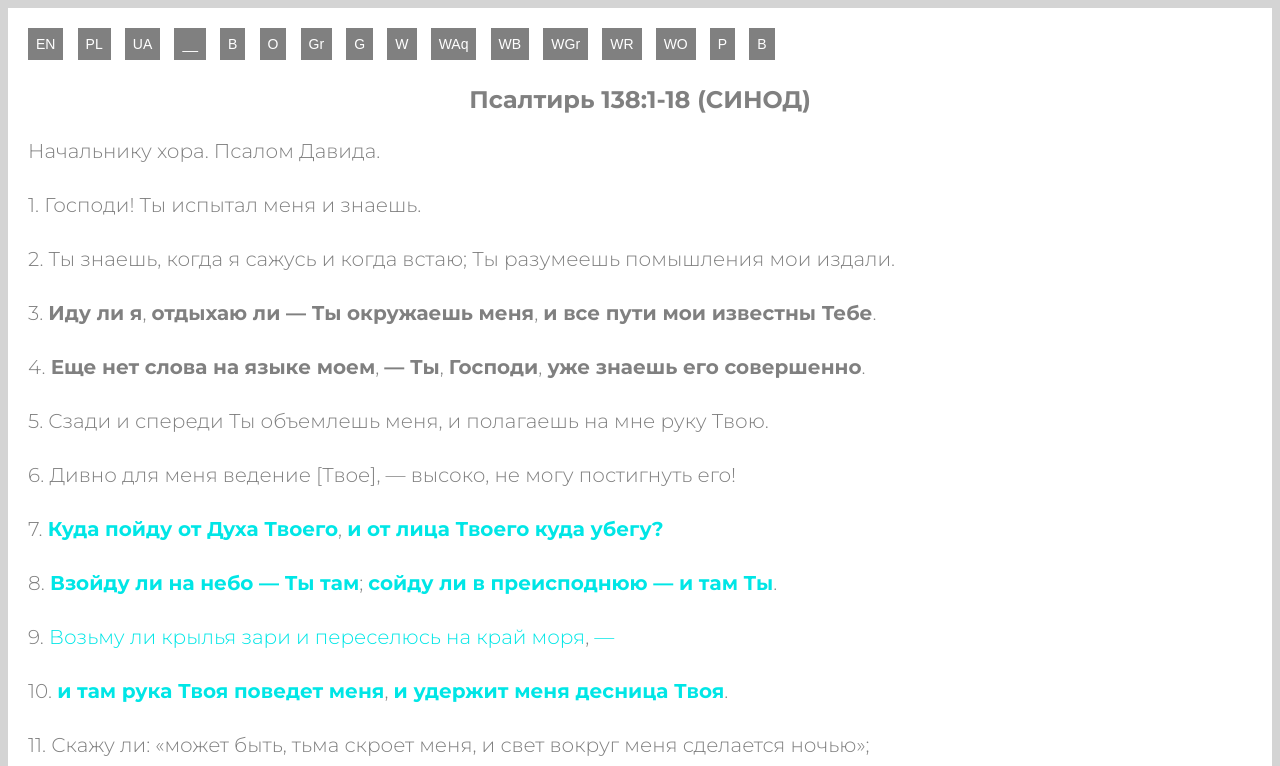
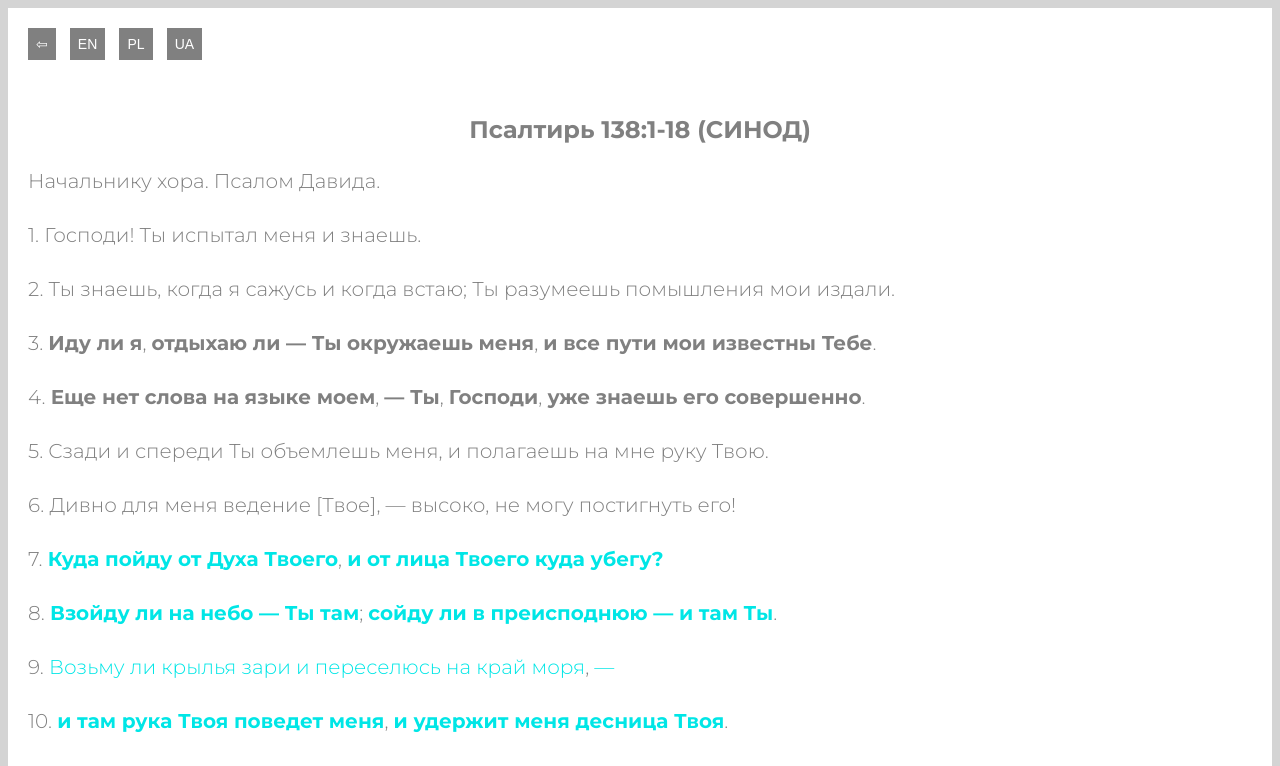
Before and after one commit to j-fullstack-d/Bible-Verses-white-grey--RU, a plain HTML site: page index.html in a window 1280 px wide. Shown: the top 766 px of the page. Drawn offline with Linux system fonts and the light colour scheme.

Commit message:
Updated index.html

```diff
--- a/index.html
+++ b/index.html
@@ -13,22 +13,15 @@
 <body class="body">
   <main class="main">
     <section class="section">
+      <button class="section__button"><a class="section__button--link" href="https://mr-front-end-dev.github.io/Bible-Verses-main--RU/"><span class="section__button--size">&#x21e6;</span></a></button>
       <button class="section__button"><a class="section__button--link" href="https://mr-front-end-dev.github.io/Bible-Verses-white-grey--EN/">EN</a></button>
       <button class="section__button"><a class="section__button--link" href="https://mr-front-end-dev.github.io/Bible-Verses-white-grey--PL/">PL</a></button>
       <button class="section__button"><a class="section__button--link" href="https://mr-front-end-dev.github.io/Bible-Verses-white-grey--UA/">UA</a></button>
-      <button class="section__button--underscore">__</button>
-      <button class="section__button"><a class="section__button--link" href="https://mr-front-end-dev.github.io/Bible-Verses-b--RU/">B</a></button>
-      <button class="section__button"><a class="section__button--link" href="https://mr-front-end-dev.github.io/Bible-Verses-o--RU/">O</a></button>
-      <button class="section__button"><a class="section__button--link" href="https://mr-front-end-dev.github.io/Bible-Verses-g--RU/">Gr</a></button>
-      <button class="section__button"><a class="section__button--link" href="https://mr-front-end-dev.github.io/Bible-Verses-grey--RU/">G</a></button>
-      <button class="section__button"><a class="section__button--link" href="https://mr-front-end-dev.github.io/Bible-Verses-w--RU/">W</a></button>
-      <button class="section__button"><a class="section__button--link" href="https://mr-front-end-dev.github.io/Bible-Verses-white-aqua--RU/">WAq</a></button>
-      <button class="section__button"><a class="section__button--link" href="https://mr-front-end-dev.github.io/Bible-Verses-white-blue--RU/">WB</a></button>
-      <button class="section__button"><a class="section__button--link" href="https://mr-front-end-dev.github.io/Bible-Verses-white-green--RU/">WGr</a></button>
-      <button class="section__button"><a class="section__button--link" href="https://mr-front-end-dev.github.io/Bible-Verses-white-red--RU/">WR</a></button>
-      <button class="section__button"><a class="section__button--link" href="https://mr-front-end-dev.github.io/Bible-Verses-white-orange--RU/">WO</a></button>
-      <button class="section__button"><a class="section__button--link" href="https://mr-front-end-dev.github.io/Bible-Verses-pink--RU/">P</a></button>
-      <button class="section__button"><a class="section__button--link" href="https://mr-front-end-dev.github.io/Bible-Verses-brown--RU/">B</a></button>
+    </section>
+  </main>
+  <div class="div__underline--lightgrey"></div>
+  <main class="main">
+    <section class="section">
       <h1 class="section__h1">Псалтирь 138:1-18 (СИНОД)</h1>
       <p class="section__paragraph">Начальнику хора. Псалом Давида.</p>
       <p class="section__paragraph">1. Господи! Ты испытал меня и знаешь.</p>
@@ -51,7 +44,7 @@
       <p class="section__paragraph">18. <span class="section--color--gold">Стану ли исчислять их</span>, <span class="section--color--gold">но они многочисленнее песка</span>; когда я пробуждаюсь, я все еще с Тобою.</p>
     </section>
   </main>
-  <div class="underline__color--lightgrey"></div>
+  <div class="div__underline--lightgrey"></div>
   <main class="main">
     <section class="iframe__container">
       <p class="section__video--paragraph">
```
